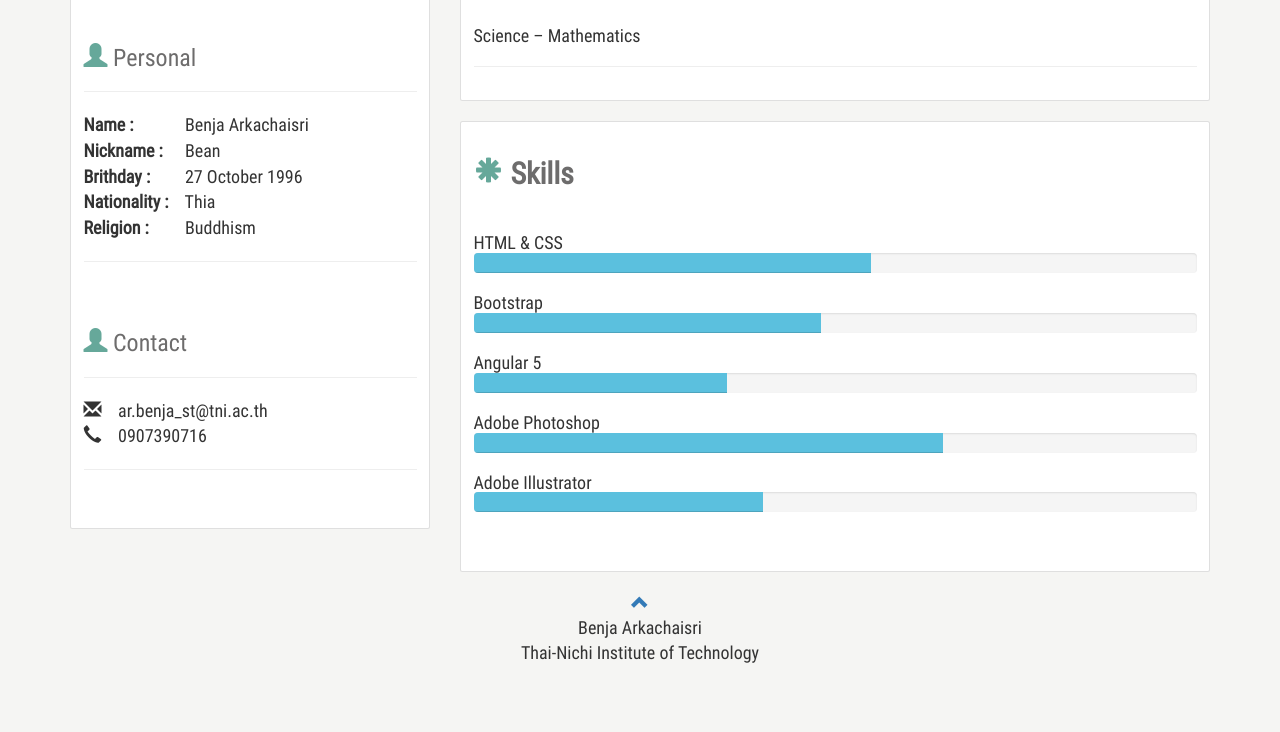
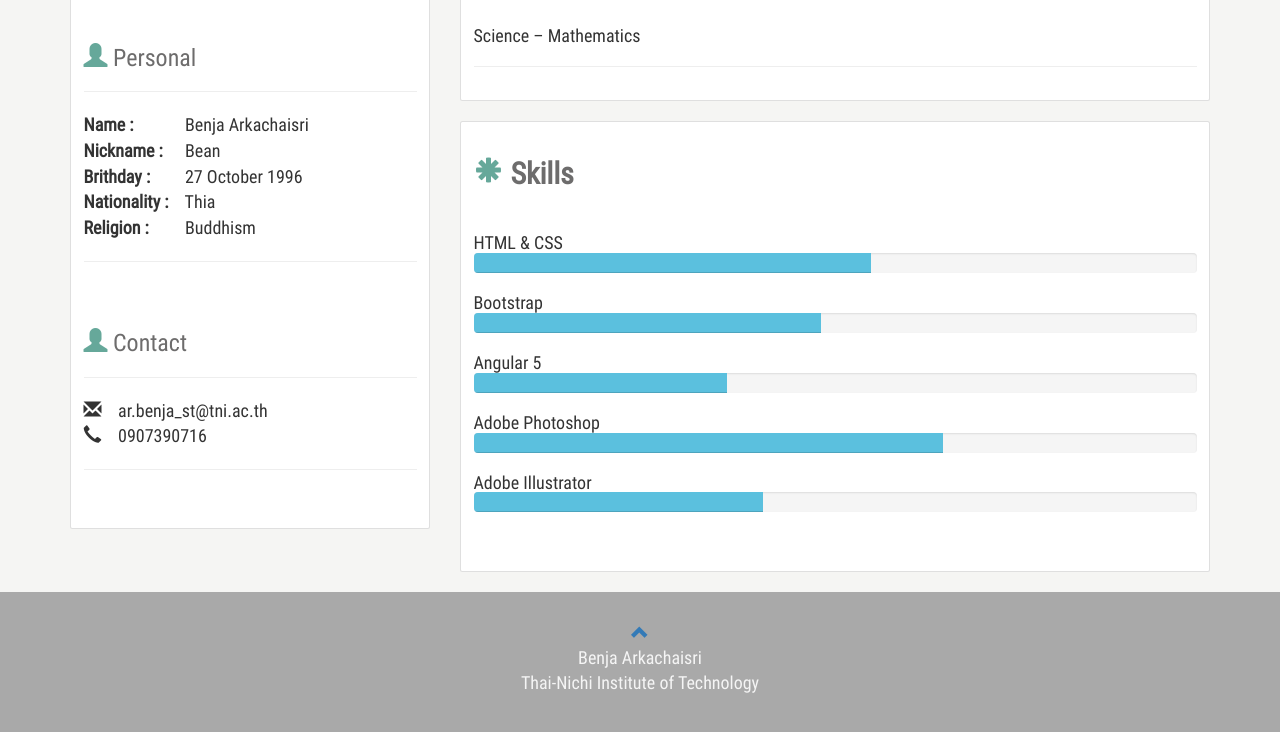
Before and after one commit to BeanBenja/portfolio, a plain HTML site: page index.html in a window 1280 px wide. Shown: the part 605-1337 px from the top of the page. Before the commit the page ends 1281 px from the top, so only its background shows below. Drawn offline with nearby package versions, Linux system fonts and the light colour scheme; a script that the page names is missing.

Commit message:
Update index.html

```diff
--- a/index.html
+++ b/index.html
@@ -207,7 +207,7 @@
         </div>
     </div>
     <br>
-    <footer class="text-center">
+    <footer class="text-center footer">
         <a class="glyphicon glyphicon-chevron-up" href="#top"></a>
         <br>
         <p>
```
